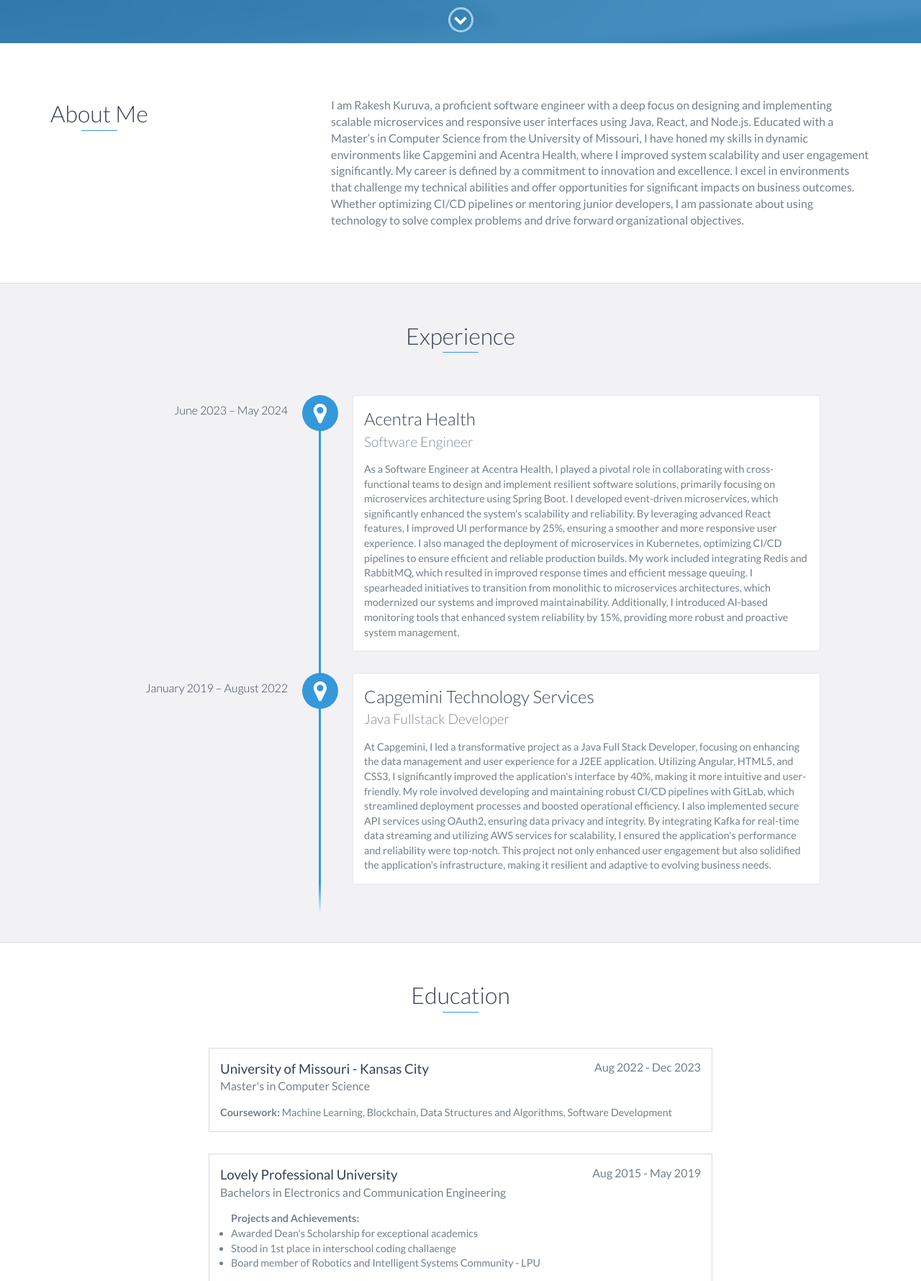
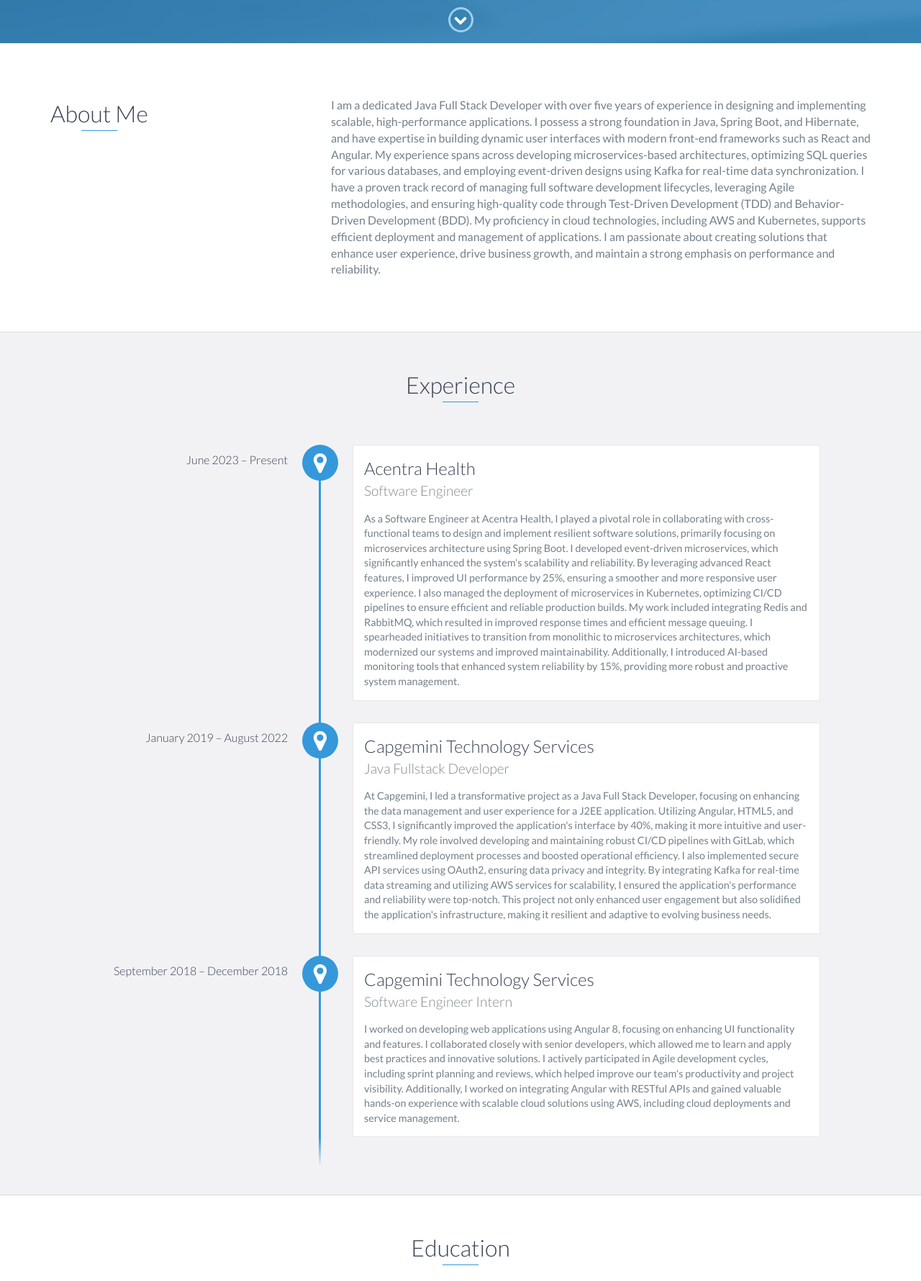
Before and after one commit to Rakesh-dev-2410/Rakesh-dev-2410.github.io, a website: page index.html in a window 1280 px wide. Shown: the part 740-2520 px from the top of the page at 72% size. Drawn offline with nearby package versions, Linux system fonts and the light colour scheme.

Commit message:
Add files via upload

```diff
--- a/index.html
+++ b/index.html
@@ -77,9 +77,9 @@
                 </div>
                 <div class="col-md-8">
                     <p>
-                        I am Rakesh Kuruva, a proficient software engineer with a deep focus on designing and implementing scalable microservices and responsive user interfaces using Java, React, and Node.js. Educated with a Master’s in Computer Science from the University of Missouri, I have honed my skills in dynamic environments like Capgemini and Acentra Health, where I improved system scalability and user engagement significantly.
+I am a dedicated Java Full Stack Developer with over five years of experience in designing and implementing scalable, high-performance applications. I possess a strong foundation in Java, Spring Boot, and Hibernate, and have expertise in building dynamic user interfaces with modern front-end frameworks such as React and Angular. My experience spans across developing microservices-based architectures, optimizing SQL queries for various databases, and employing event-driven designs using Kafka for real-time data synchronization.
 
-                        My career is defined by a commitment to innovation and excellence. I excel in environments that challenge my technical abilities and offer opportunities for significant impacts on business outcomes. Whether optimizing CI/CD pipelines or mentoring junior developers, I am passionate about using technology to solve complex problems and drive forward organizational objectives.
+I have a proven track record of managing full software development lifecycles, leveraging Agile methodologies, and ensuring high-quality code through Test-Driven Development (TDD) and Behavior-Driven Development (BDD). My proficiency in cloud technologies, including AWS and Kubernetes, supports efficient deployment and management of applications. I am passionate about creating solutions that enhance user experience, drive business growth, and maintain a strong emphasis on performance and reliability.
                     </p>
                 </div>
             </div>
@@ -90,7 +90,7 @@
     <div id="experience" class="background-alt">
         <h2 class="heading">Experience</h2>
         <div id="experience-timeline">
-            <div data-date="June 2023 – May 2024">
+            <div data-date="June 2023 – Present">
                 <h3>Acentra Health</h3>
                 <h4>Software Engineer</h4>
                 <p>
@@ -105,6 +105,14 @@
                 <h4>Java Fullstack Developer</h4>
                 <p>
                     At Capgemini, I led a transformative project as a Java Full Stack Developer, focusing on enhancing the data management and user experience for a J2EE application. Utilizing Angular, HTML5, and CSS3, I significantly improved the application's interface by 40%, making it more intuitive and user-friendly. My role involved developing and maintaining robust CI/CD pipelines with GitLab, which streamlined deployment processes and boosted operational efficiency. I also implemented secure API services using OAuth2, ensuring data privacy and integrity. By integrating Kafka for real-time data streaming and utilizing AWS services for scalability, I ensured the application's performance and reliability were top-notch. This project not only enhanced user engagement but also solidified the application's infrastructure, making it resilient and adaptive to evolving business needs.
+                </p>
+            </div>
+
+            <div data-date="September 2018 – December 2018">
+                <h3>Capgemini Technology Services</h3>
+                <h4>Software Engineer Intern</h4>
+                <p>
+                    I worked on developing web applications using Angular 8, focusing on enhancing UI functionality and features. I collaborated closely with senior developers, which allowed me to learn and apply best practices and innovative solutions. I actively participated in Agile development cycles, including sprint planning and reviews, which helped improve our team's productivity and project visibility. Additionally, I worked on integrating Angular with RESTful APIs and gained valuable hands-on experience with scalable cloud solutions using AWS, including cloud deployments and service management.
                 </p>
             </div>
 
```
